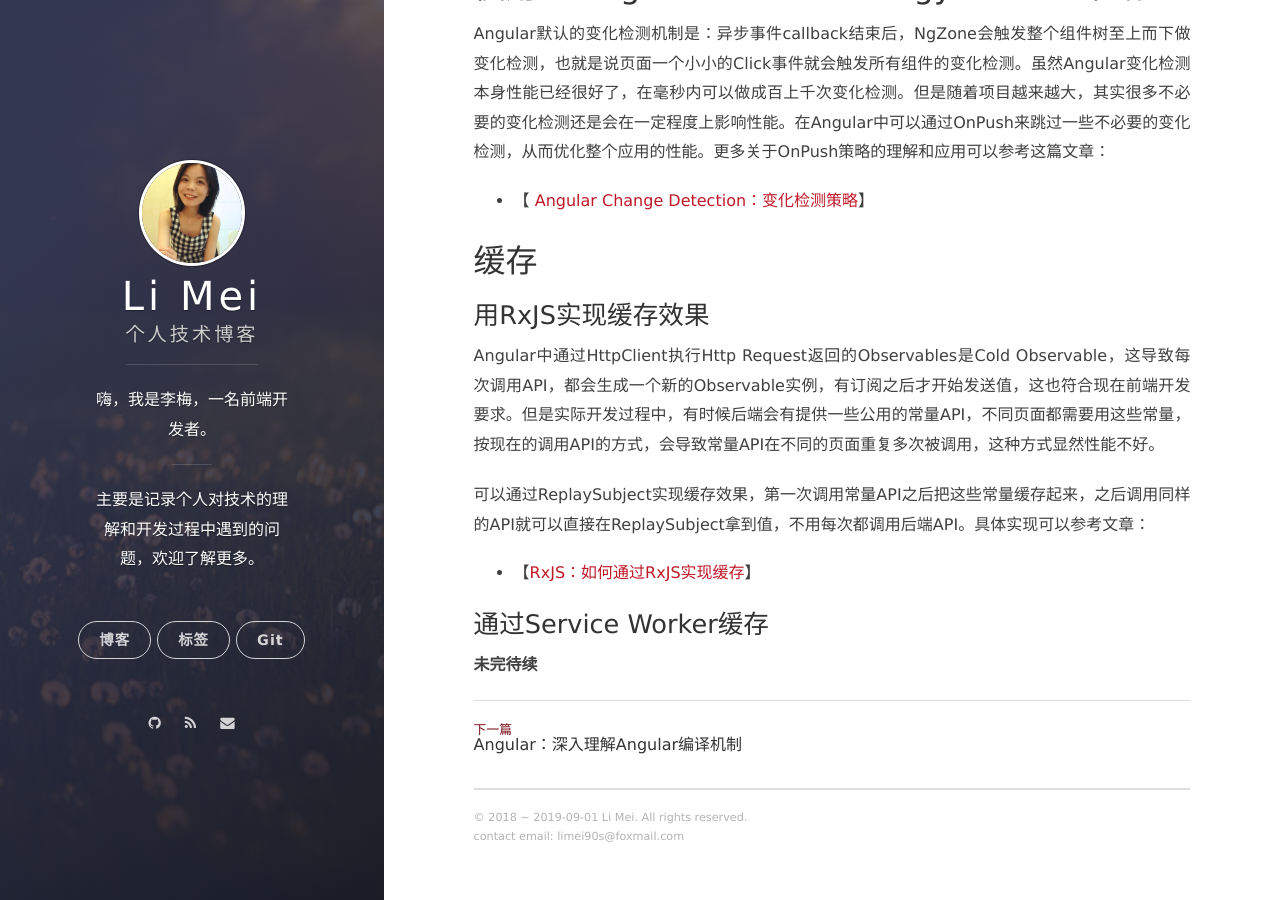
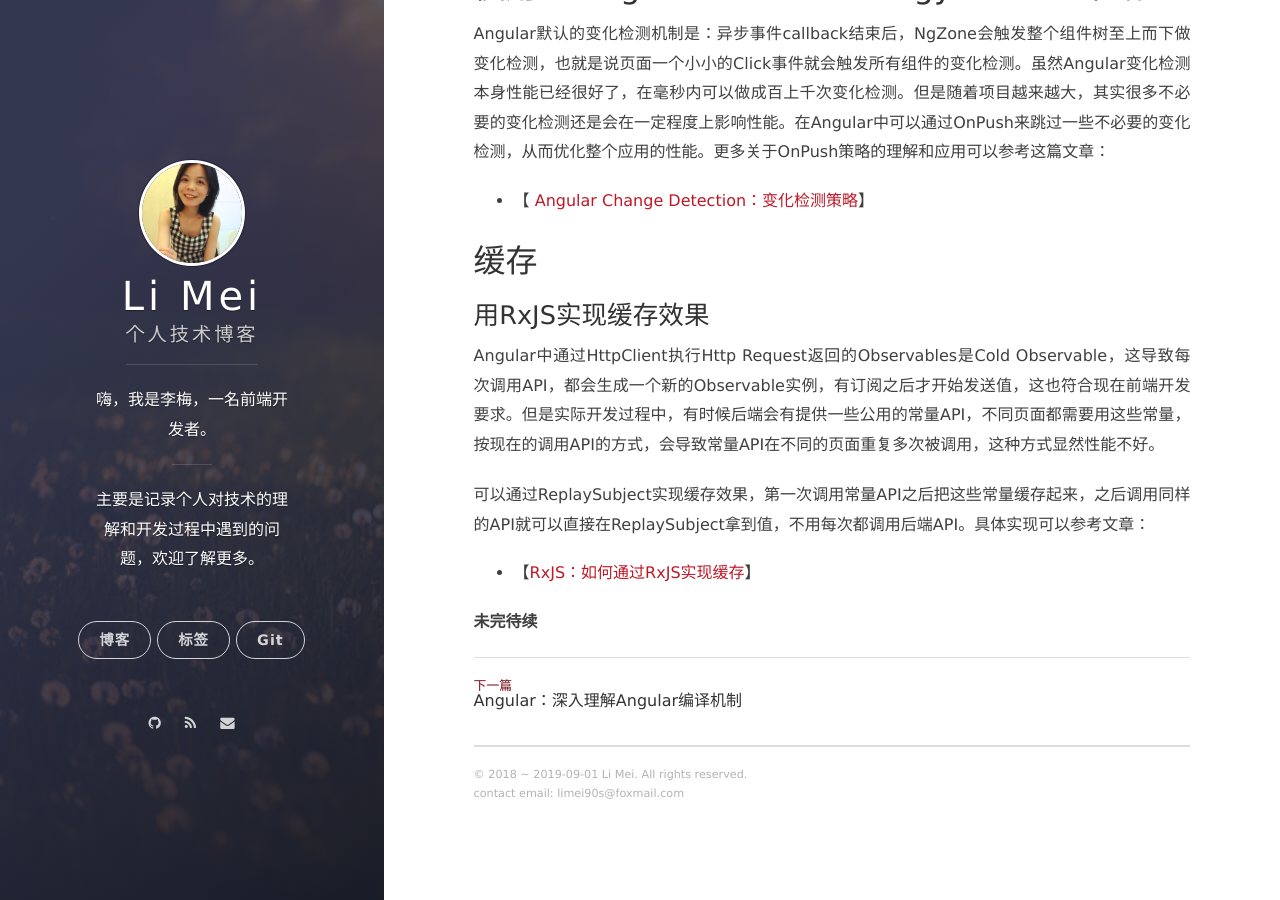
Before and after one commit to LiMeii/LiMeii.github.io, a Jekyll site: the page built from _posts/2019-08-30-angular-performance-checklists.md, in a window 1280 px wide and 900 px high, scrolled down 1994 px. Built offline with Jekyll 4.4.1, drawn with Linux system fonts in a browser that asks for light colours; nearby versions of some CDN libraries.

Commit message:
update angular performance checklist

```diff
--- a/_posts/2019-08-30-angular-performance-checklists.md
+++ b/_posts/2019-08-30-angular-performance-checklists.md
@@ -65,6 +65,5 @@ Angular中通过HttpClient执行Http Request返回的Observables是Cold Observab
 可以通过ReplaySubject实现缓存效果，第一次调用常量API之后把这些常量缓存起来，之后调用同样的API就可以直接在ReplaySubject拿到值，不用每次都调用后端API。具体实现可以参考文章：
 - 【[RxJS：如何通过RxJS实现缓存](https://limeii.github.io/2019/08/rxjs-caching/)】
 
-### 通过Service Worker缓存
 
 **未完待续**
```
